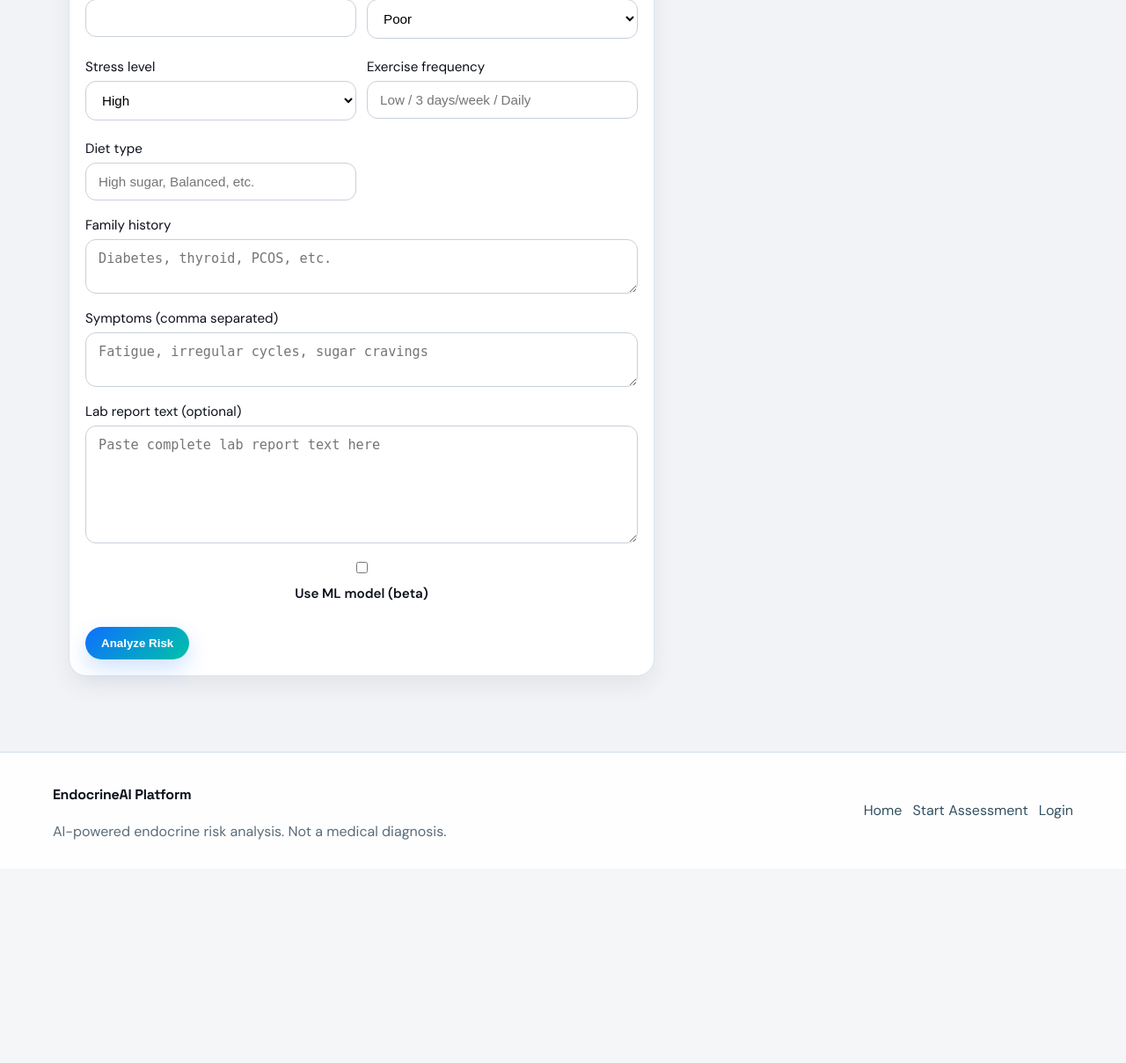
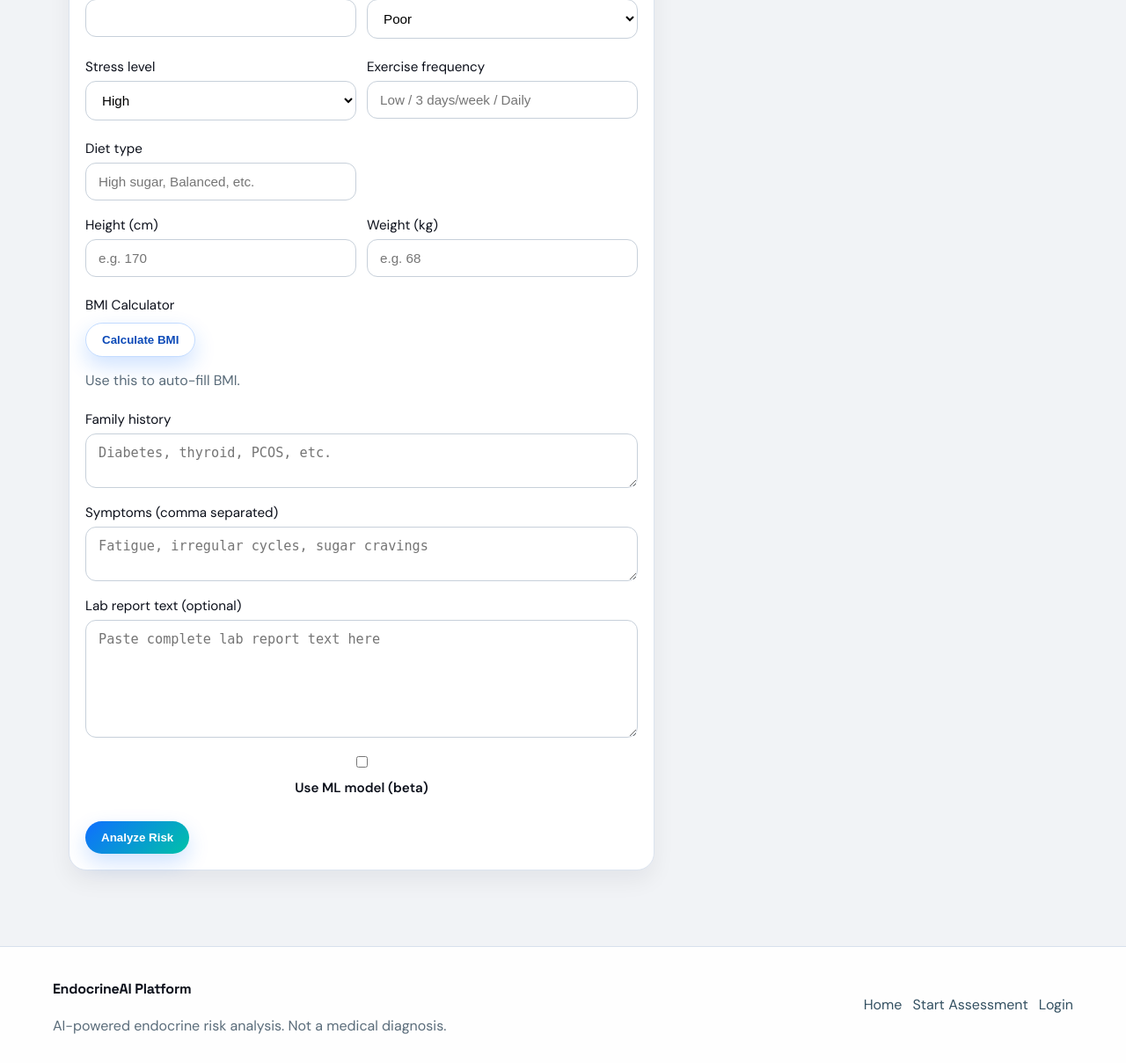
Before and after one commit to endocrineai-hub/endocrine-ai, a Flask app: page /start-assessment in a window 1280 px wide. Shown: the part 778-1987 px from the top of the page at 88% size. Before the commit the page ends 1733 px from the top, so only its background shows below. Run offline with Flask 3, Linux system fonts and the light colour scheme.

Commit message:
Add BMI calculator to assessment forms

```diff
--- a/backend/static/js/app.js
+++ b/backend/static/js/app.js
@@ -11,8 +11,33 @@ const previewName = document.getElementById("preview-name");
 const previewAge = document.getElementById("preview-age-text");
 const previewGender = document.getElementById("preview-gender-text");
 const previewBmi = document.getElementById("preview-bmi-text");
+const bmiHeightInput = document.getElementById("bmi-height");
+const bmiWeightInput = document.getElementById("bmi-weight");
+const bmiCalcBtn = document.getElementById("bmi-calc-btn");
+const bmiCalcResult = document.getElementById("bmi-calc-result");
 let riskChart = null;
 let latestAssessment = null;
+
+function initBmiCalculator() {
+  if (!form || !bmiCalcBtn || !bmiHeightInput || !bmiWeightInput) return;
+  bmiCalcBtn.addEventListener("click", () => {
+    const heightCm = Number(bmiHeightInput.value);
+    const weightKg = Number(bmiWeightInput.value);
+    if (!heightCm || !weightKg || heightCm <= 0 || weightKg <= 0) {
+      if (bmiCalcResult) bmiCalcResult.textContent = "Enter valid height and weight values.";
+      return;
+    }
+    const heightM = heightCm / 100;
+    const bmi = weightKg / (heightM * heightM);
+    const roundedBmi = Number(bmi.toFixed(1));
+    const bmiInput = form.querySelector('input[name="bmi"]');
+    if (bmiInput) {
+      bmiInput.value = String(roundedBmi);
+      bmiInput.dispatchEvent(new Event("input", { bubbles: true }));
+    }
+    if (bmiCalcResult) bmiCalcResult.textContent = `Calculated BMI: ${roundedBmi}`;
+  });
+}
 
 function toListItems(targetId, items) {
   const el = document.getElementById(targetId);
@@ -87,6 +112,7 @@ function syncPreviewFields() {
 if (form) {
   syncAssessmentMode();
   syncPreviewFields();
+  initBmiCalculator();
 
   if (assessmentFor) {
     assessmentFor.addEventListener("change", syncAssessmentMode);
--- a/backend/templates/public_assessment.html
+++ b/backend/templates/public_assessment.html
@@ -55,6 +55,20 @@
           </label>
           <label>Exercise frequency <input name="exercise_frequency" placeholder="Low / 3 days/week / Daily" required /></label>
           <label>Diet type <input name="diet_type" placeholder="High sugar, Balanced, etc." required /></label>
+        </div>
+
+        <div class="grid">
+          <label>Height (cm)
+            <input type="number" step="0.1" id="bmi-height" placeholder="e.g. 170" />
+          </label>
+          <label>Weight (kg)
+            <input type="number" step="0.1" id="bmi-weight" placeholder="e.g. 68" />
+          </label>
+          <div>
+            <label style="display:block">BMI Calculator</label>
+            <button class="btn btn-ghost" id="bmi-calc-btn" type="button">Calculate BMI</button>
+            <p class="muted" id="bmi-calc-result">Use this to auto-fill BMI.</p>
+          </div>
         </div>
 
         <label>Family history
```
Also changed, not shown: backend/templates/user_dashboard_assessment.html (+14 -0 lines).
